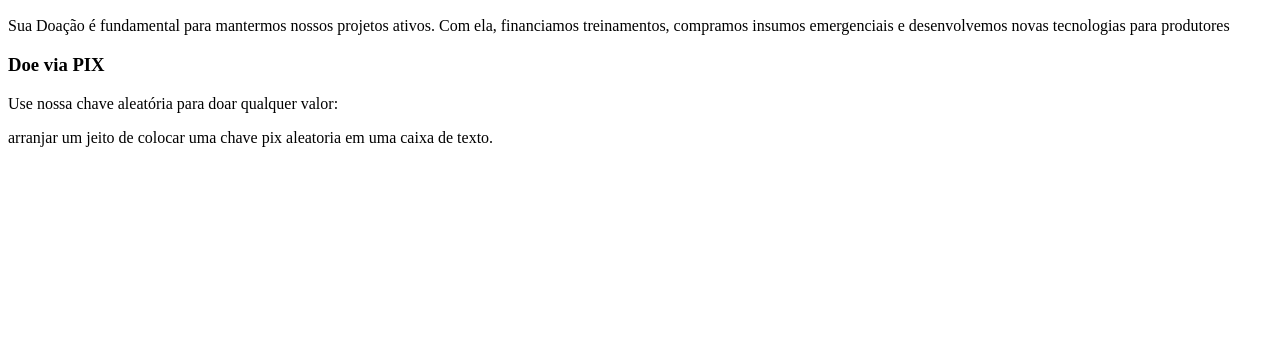
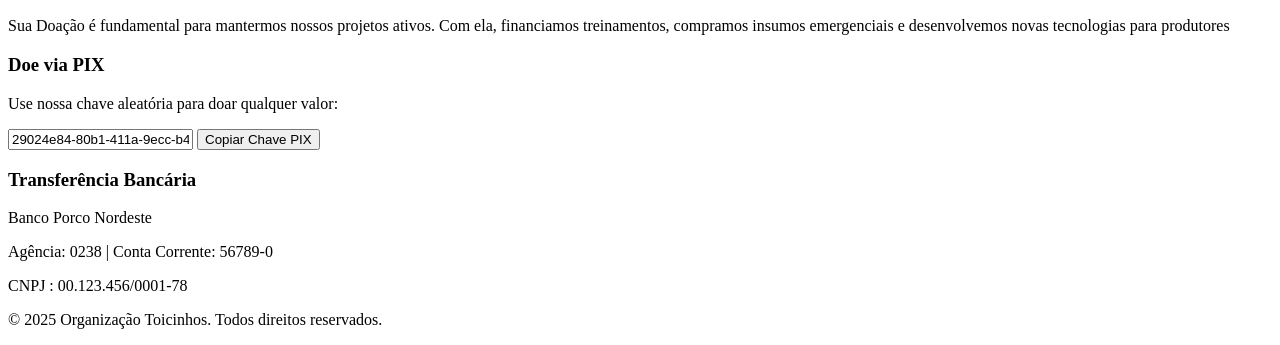
Before and after one commit to ViniciusAlbuquerqueBorba/Meu-Projeto-ADS-Cruzeiro-do-Sul, a plain HTML site: page projetos.html in a window 1280 px wide. Shown: the part 491-836 px from the top of the page. Before the commit the page ends 800 px from the top, so only its background shows below. Drawn offline with Linux system fonts and the light colour scheme.

Commit message:
Add PIX key input and bank transfer details

```diff
--- a/projetos.html
+++ b/projetos.html
@@ -19,7 +19,7 @@
         <li><a href="cadastro.html" class="active">Cadastro Colaboradores</a></li>
       </ul>
     </nav>
-    <header>
+  </header>
       <main>
         <section id="recrutamento" class="container">
           <h2>Faça Parte da Mudança</h2>
@@ -46,11 +46,23 @@
           <article class="doações-box">
             <h3>Doe via PIX</h3>
             <P>Use nossa chave aleatória para doar qualquer valor:</P>
-            <p>arranjar um jeito de colocar uma chave pix aleatoria em uma caixa de texto.</p>
+            <input type="text" id="pix-key" value=29024e84-80b1-411a-9ecc-b4bc27e86897" readonly>
+            <button id="btn-copiar-pix" class="btn">Copiar Chave PIX</button>
+            <SPAN ID="PIX-feedback"></SPAN>
+
           </article>
-
+          <article class="doação-box">
+            <h3>Transferência Bancária</h3>
+            <p>Banco Porco Nordeste</p>
+            <p>Agência: 0238 | Conta Corrente: 56789-0</p>
+            <p>CNPJ : 00.123.456/0001-78</p>
+          </article>
 
         </section>
       </main>
-    </header>
+      <footer class="container">
+        <p>&copy; 2025 Organização Toicinhos. Todos direitos reservados.</p>
+      </footer>
+
 </body>
+</html>
```
